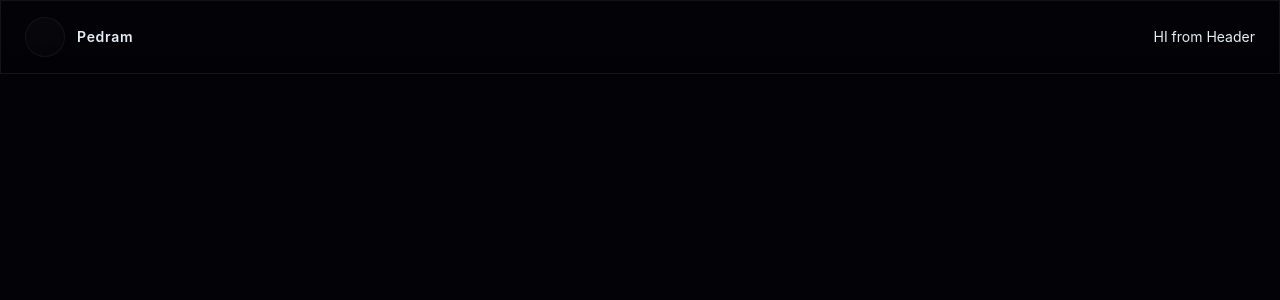
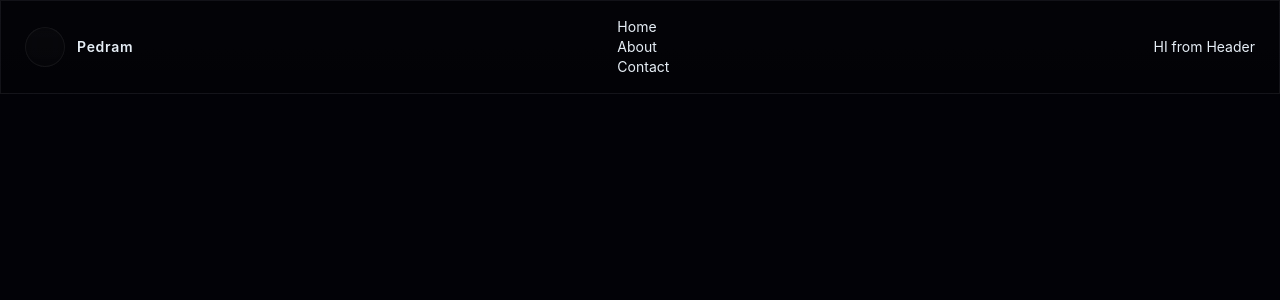
Before and after one commit to pedrambabazadeh/personal-web-modern, an Angular app: page / in a window 1280 px wide. Shown: the top 300 px of the page. Built offline with nearby package versions, Linux system fonts and the light colour scheme.

Commit message:
Navigation service used and worked properly. use css to design

```diff
--- a/src/app/components/header/header.html
+++ b/src/app/components/header/header.html
@@ -6,6 +6,7 @@
             </div>
             <span class="font-semibold tracking-wider">Pedram</span>
         </a>
+        <app-nav-bar></app-nav-bar>
          <div>
             HI from Header
         </div>
--- a/src/app/components/header/header.ts
+++ b/src/app/components/header/header.ts
@@ -1,8 +1,9 @@
 import { Component } from '@angular/core';
+import { NavBar } from '../nav-bar/nav-bar';
 
 @Component({
   selector: 'app-header',
-  imports: [],
+  imports: [NavBar],
   standalone: true,
   templateUrl: './header.html',
   styleUrl: './header.css',
--- a/src/app/components/nav-bar/nav-bar.html
+++ b/src/app/components/nav-bar/nav-bar.html
@@ -1 +1,5 @@
-<p>nav-bar works!</p>
+<ul class="">
+<li *ngFor="let item of navigation">
+  <a [routerLink]="item.link">{{ item.name }}</a>
+</li>
+</ul>
--- a/src/app/components/nav-bar/nav-bar.ts
+++ b/src/app/components/nav-bar/nav-bar.ts
@@ -1,14 +1,20 @@
-import { Component } from '@angular/core';
+import { Component, inject } from '@angular/core';
 import { RouterLink } from '@angular/router';
-import { dbMock } from '../../mocks/dbMock';
+import { CommonModule } from '@angular/common';
+import { Navigation } from '../../services/navigation';
+import { navItem } from '../../models/nav-item';
 
 
 @Component({
   selector: 'app-nav-bar',
-  imports: [],
+  imports: [RouterLink, CommonModule],
   templateUrl: './nav-bar.html',
   styleUrl: './nav-bar.css',
 })
+
 export class NavBar {
 
+navigationService = inject(Navigation);
+navigation: navItem[] = this.navigationService.getNavItems();
+
 }
```
